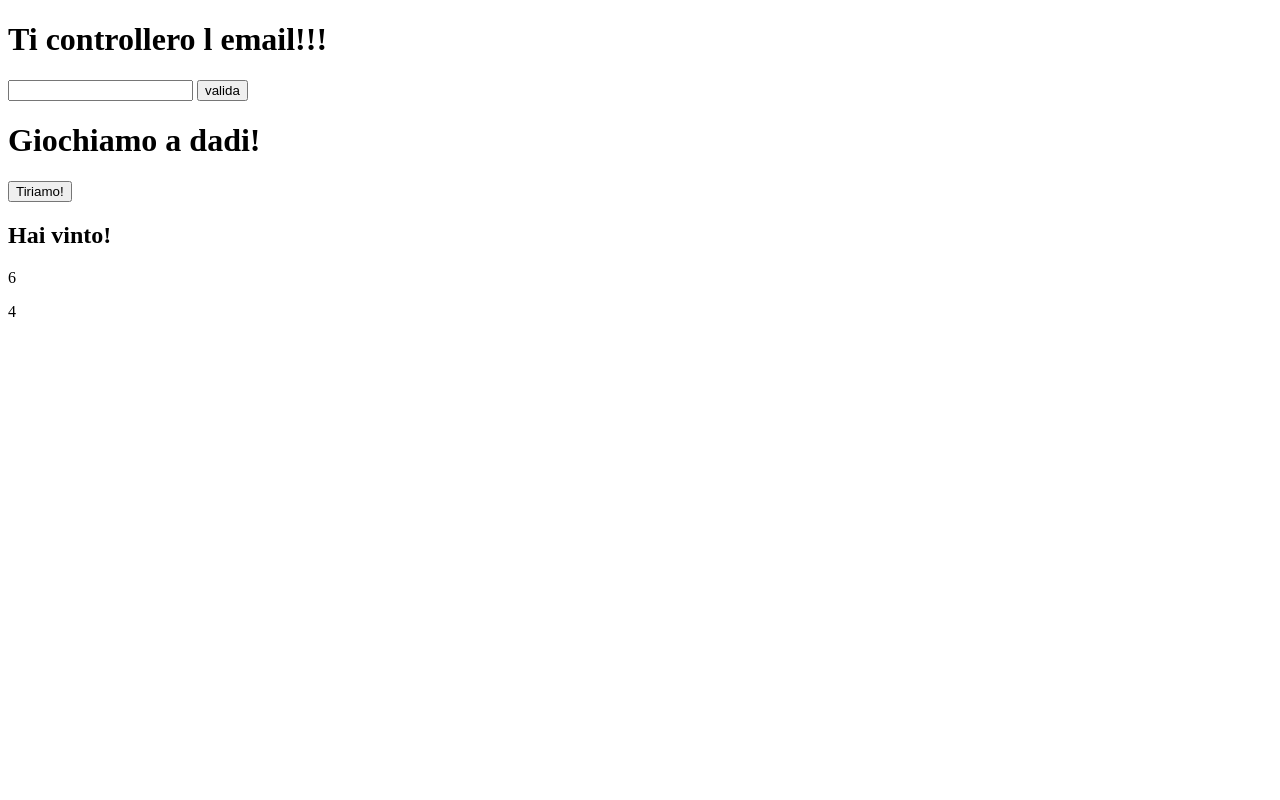
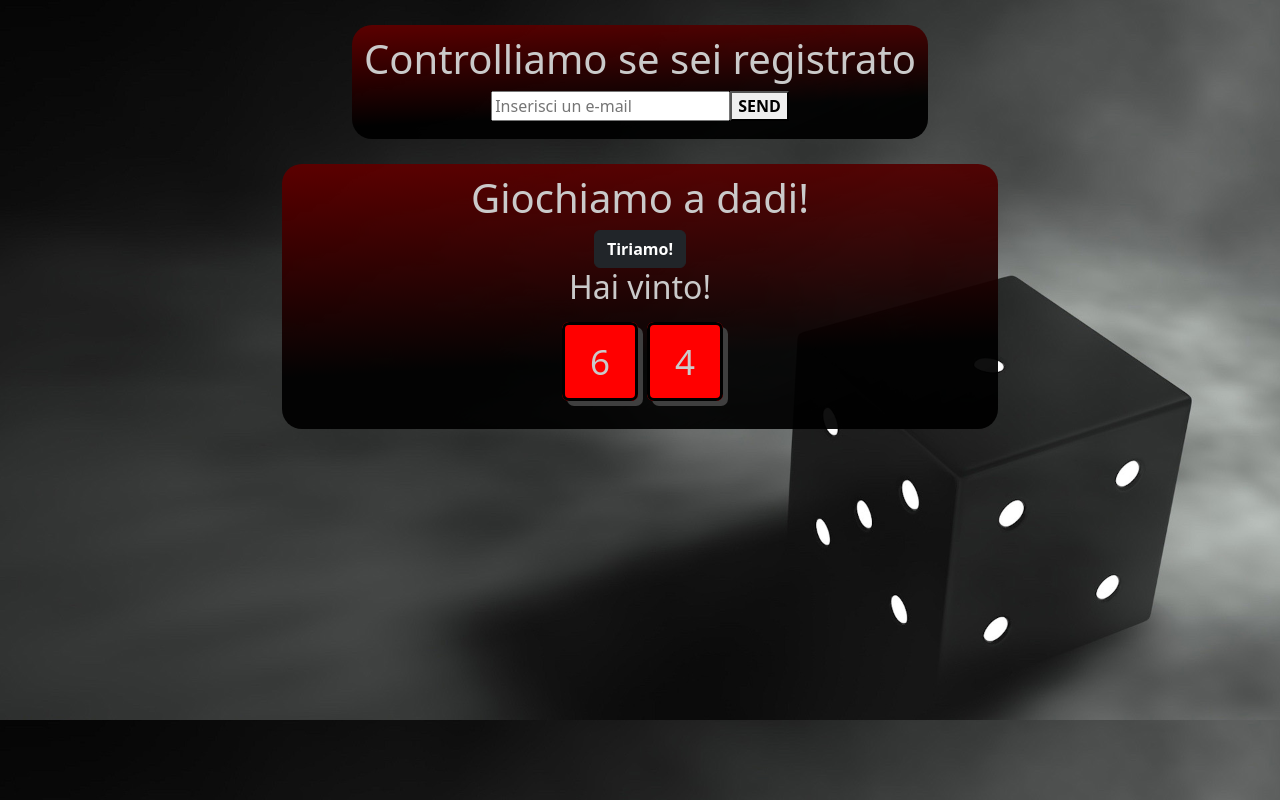
Before and after one commit to PatrizioCorcione/js-mail-dadi, a plain HTML site: page index.html in a window 1280 px wide. Both pictures are taken after a click on the button "Tiriamo!". Drawn offline with nearby package versions, Linux system fonts and the light colour scheme.

Commit message:
[end] modifiche estetiche

```diff
--- /dev/null
+++ b/assets/style.css
@@ -0,0 +1,33 @@
+body{
+  background-image: url(../assets/img/black_white_dot_dice_in_black_background_hd_black_background.jpg);
+  background-size: cover;
+  color: rgb(202, 202, 202);
+}
+.e-mail{
+  background: linear-gradient(2337deg, rgba(115, 0, 0, 0.8), rgba(0, 0, 0, 0.547) 70.71%),
+            linear-gradient(127deg, rgba(0, 0, 0, 0.835), rgba(0, 0, 0, 0.441) 70.71%),
+            linear-gradient(336deg, rgba(0, 0, 0, 0.845), rgba(0, 0, 0, 0.436) 70.71%);
+  border-radius: 20px;
+  margin: 25px 270px;
+  padding: 10px;
+}
+.dice{
+  background: linear-gradient(2337deg, rgba(115, 0, 0, 0.8), rgba(0, 0, 0, 0.547) 70.71%),
+            linear-gradient(127deg, rgba(0, 0, 0, 0.835), rgba(0, 0, 0, 0.441) 70.71%),
+            linear-gradient(336deg, rgba(0, 0, 0, 0.845), rgba(0, 0, 0, 0.436) 70.71%);
+  border-radius: 20px;
+  margin: 25px 200px;
+  padding: 10px;
+}
+.dice-cont{
+  margin: 30px 0px;
+}
+.dice-style{
+  font-size: 35px;
+  box-shadow: 5px 5px #3f3f3f;
+  margin-left: 5px;
+  padding: 13px 25px;
+  background-color: red;
+  border: 3px solid black;
+  border-radius: 7px;
+}
--- a/index.html
+++ b/index.html
@@ -3,28 +3,44 @@
 <head>
   <meta charset="UTF-8">
   <meta name="viewport" content="width=device-width, initial-scale=1.0">
+  <link href="https://cdn.jsdelivr.net/npm/bootstrap@5.3.3/dist/css/bootstrap.min.css" rel="stylesheet" integrity="sha384-QWTKZyjpPEjISv5WaRU9OFeRpok6YctnYmDr5pNlyT2bRjXh0JMhjY6hW+ALEwIH" crossorigin="anonymous">
+  <link rel="stylesheet" href="assets/style.css">
   <title>Document</title>
 </head>
 <body>
   <div class="container">
 
-    <form>
+    <form class="e-mail">
 
-      <h1>Ti controllero l email!!!</h1>
-      <input type="email" name="" id="email">
-      <button id="btn">valida</button>
-      <h2 id="result"></h2>
+      <h1 class="text-center ">Controlliamo se sei registrato</h1>
+      <div class="d-flex justify-content-center ">
+        <input type="email" name="" id="email" placeholder="Inserisci un e-mail">
+        <button class="fw-bold " id="btn">SEND</button>
+      </div>
+      <h2 class="text-center " id="result"></h2>
+
 
     </form>
 
   </div>
 
   <div class="container">
-    <h1>Giochiamo a dadi!</h1>
-    <button id="btnDice">Tiriamo!</button>
-    <h2 id="resultDice"></h2>
-    <p id="resultDice-gio"></p>
-    <p id="resultDice-pc"></p>
+    <div class="dice">
+
+        <h1 class="text-center ">Giochiamo a dadi!</h1>
+        <div class="d-flex justify-content-center ">
+          <button class="btn btn-dark fw-bold      " id="btnDice">Tiriamo!</button>
+        </div>
+
+        <h2 class="text-center " id="resultDice"></h2>
+        <div class="dice-cont text-center ">
+          <span id="resultDice-gio"></span>
+          <span id="resultDice-pc"></span>
+        </div>
+
+
+    </div>
+
   </div>
 
 
--- a/js/script.js
+++ b/js/script.js
@@ -1,4 +1,6 @@
-/*sezione email*/
+
+/* SEZIONE E-MAIL*/
+
 const accessiConsentiti = ["franco.verde@gmail.com","ciccio.rosso@gmail.com","matte.giallo@gmail.com","steo.nero@gmail.com","ugo.deughi@gmail.com"]
 
 const btnJv = document.getElementById("btn")
@@ -6,14 +8,14 @@ const btnJv = document.getElementById("btn")
 const emailJs = document.getElementById("email");
 
 btnJv.addEventListener('click',function(event){
+
   event.preventDefault();
-
 
   for (let i = 0; i < accessiConsentiti.length; i++) {
   if (emailJs.value == accessiConsentiti[i]) {
     document.getElementById("result").innerHTML = "Accesso acconsentito";
     i = accessiConsentiti.length;
-    /*ci sarebbe anche retur*/
+    /*CI SAREBBE ANCHE IL RETUR*/
 
     } else {
       document.getElementById("result").innerHTML = "Accesso negato";
@@ -22,14 +24,16 @@ btnJv.addEventListener('click',function(event){
   }
 })
 
-/*sezione dadi*/
-
-
+/*SEZIONE DADI*/
 
 btnDice.addEventListener('click',function(){
 
   numeroGio = Math.ceil(Math.random() * 6);
   numeroPc = Math.ceil(Math.random() * 6);
+
+  document.getElementById("resultDice-pc").classList.add("dice-style");
+
+  document.getElementById("resultDice-gio").classList.add("dice-style");
 
   if (numeroGio > numeroPc) {
 
@@ -37,11 +41,13 @@ btnDice.addEventListener('click',function(){
     document.getElementById("resultDice-gio").innerHTML = numeroGio;
     document.getElementById("resultDice-pc").innerHTML = numeroPc;
 
+
     }else if(numeroGio == numeroPc){
 
     document.getElementById("resultDice").innerHTML = "Pareggio!";
     document.getElementById("resultDice-gio").innerHTML = numeroGio;
     document.getElementById("resultDice-pc").innerHTML = numeroPc;
+    ;
 
     }else{
 
```
Also changed, not shown: assets/img/360_F_159079250_3oo6EuNF6gPjNe3ABeDhMjzzEDlGVdjO.jpg (added), assets/img/black_white_dot_dice_in_black_background_hd_black_background.jpg (added).
